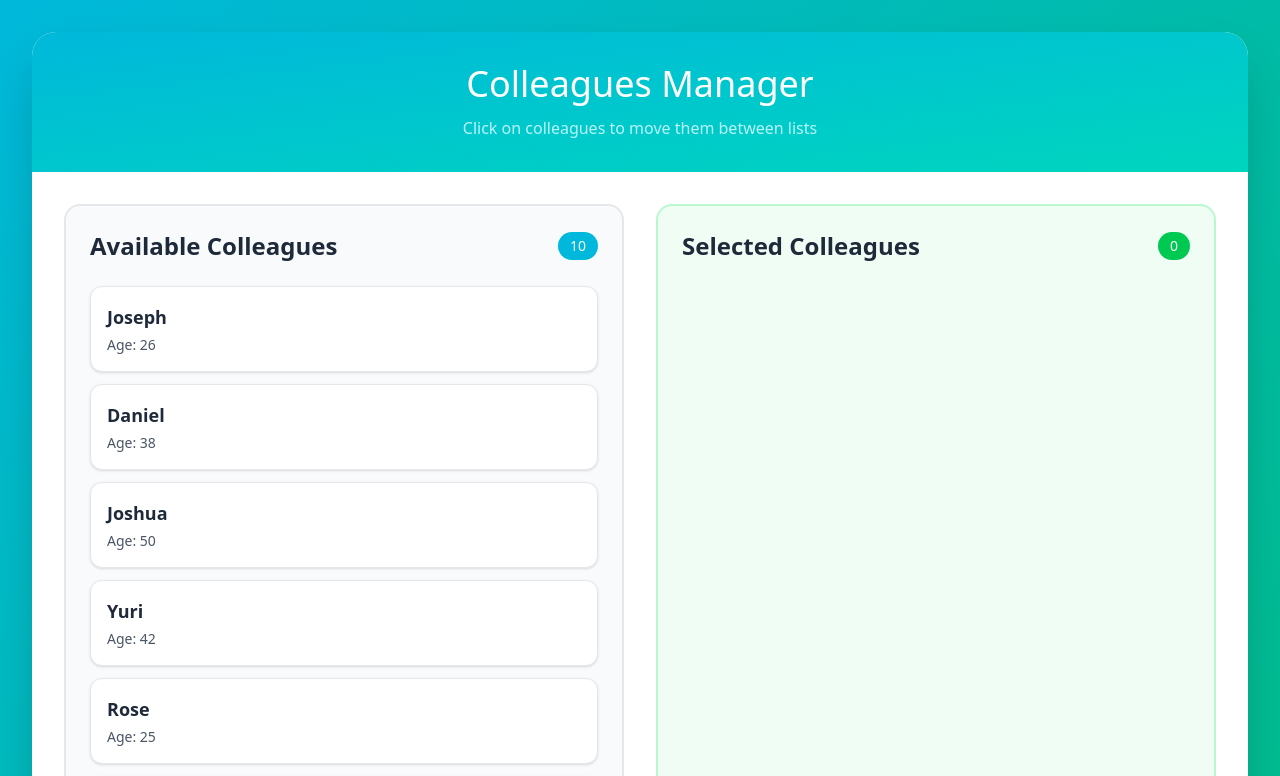
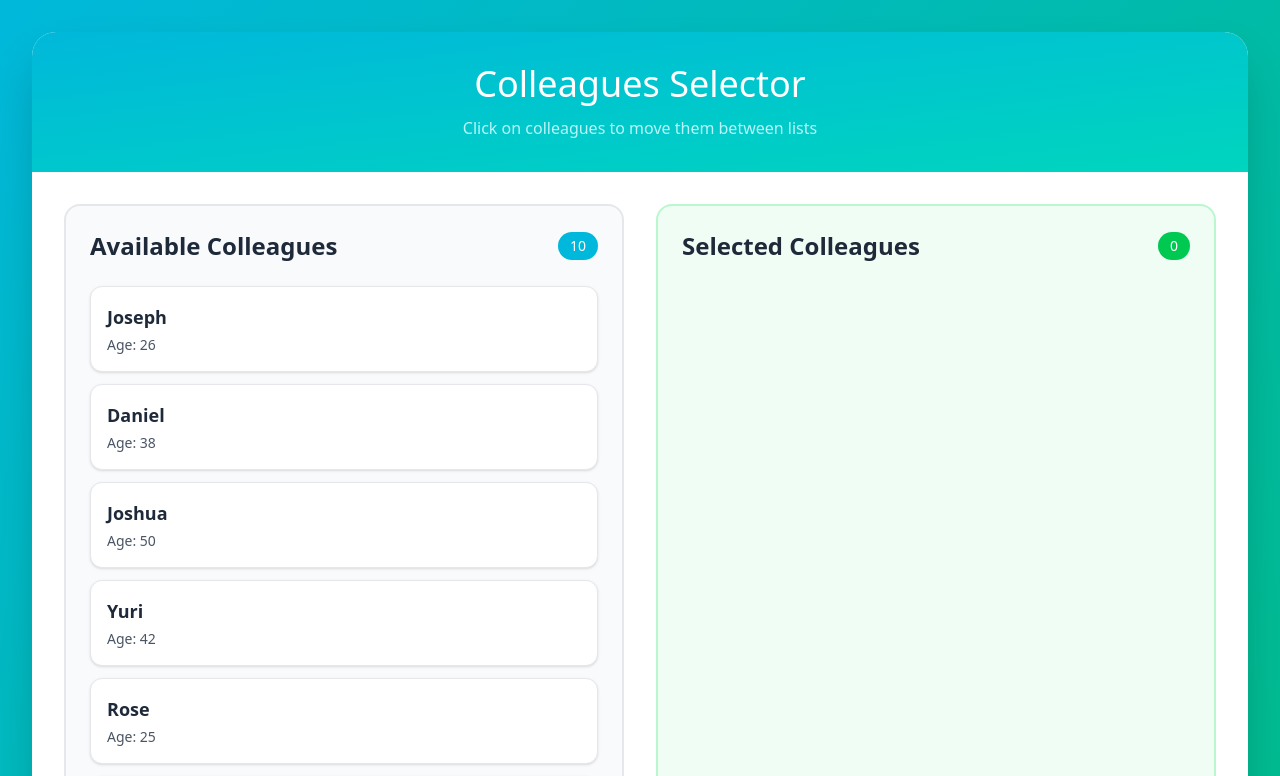
Before and after one commit to Miguelkarma/Colleague-Selector, a Vue app: page / in a window 1280 px wide. Shown: the top 776 px of the page. Built offline with nearby package versions, Linux system fonts and the light colour scheme.

Commit message:
Changed Heading

```diff
--- a/src/App.vue
+++ b/src/App.vue
@@ -8,7 +8,7 @@
         <div
           class="bg-gradient-to-br from-cyan-500 to-teal-400 text-white p-8 text-center"
         >
-          <h1 class="text-4xl font-light mb-3">Colleagues Manager</h1>
+          <h1 class="text-4xl font-light mb-3">Colleagues Selector</h1>
           <p class="text-cyan-100 opacity-90">
             Click on colleagues to move them between lists
           </p>
```
